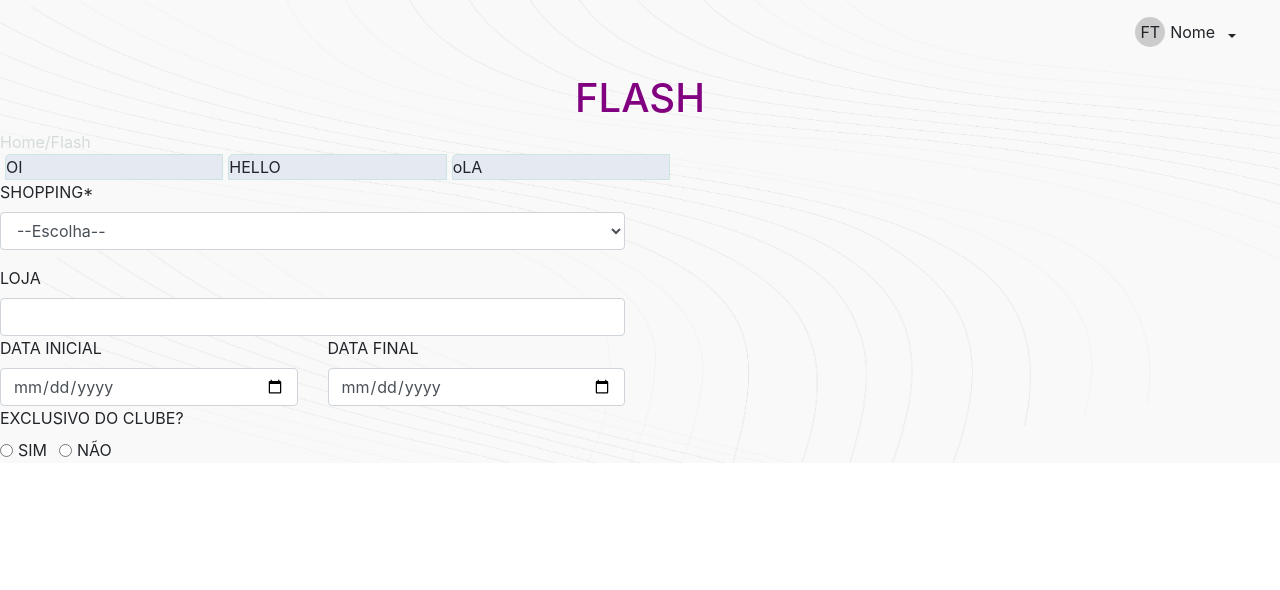
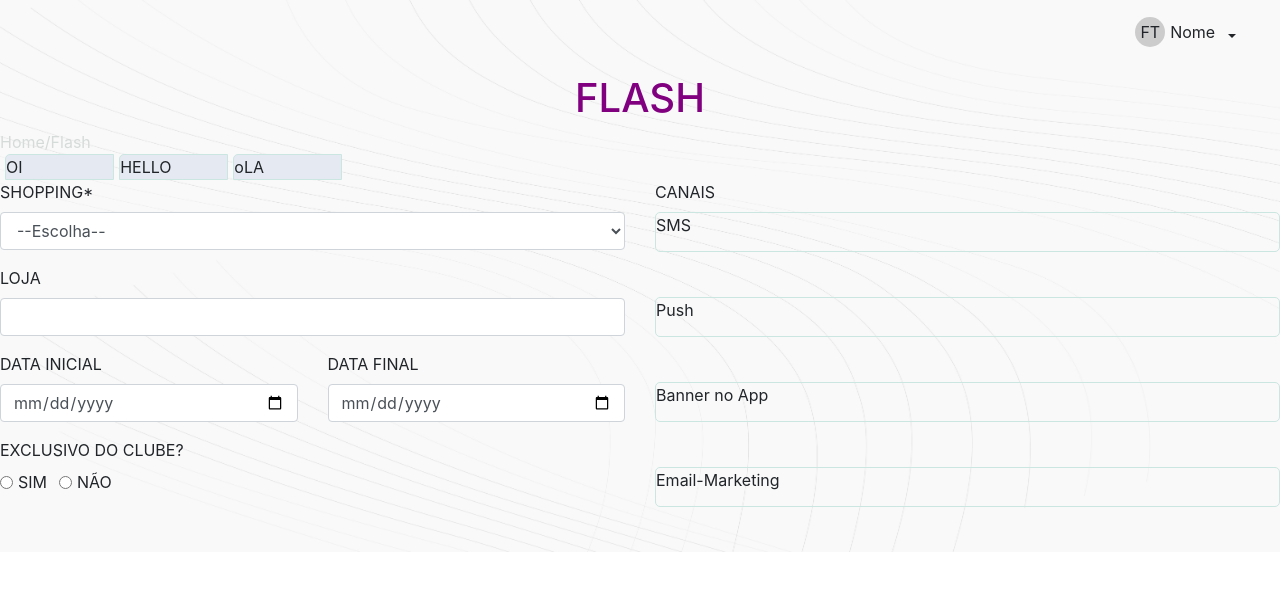
Before and after one commit to WellHarper/flash-page, a React (Create React App) app: page / in a window 1280 px wide. Shown: the top 590 px of the page. Built offline with nearby package versions, Linux system fonts and the light colour scheme.

Commit message:
adiciona segundo formulario

```diff
--- a/src/App.css
+++ b/src/App.css
@@ -69,6 +69,27 @@ h1 {
     margin-left: 20px;
   }
 
-  .two {
-    padding: 0;
+  .second-column {
+
   }
+
+  .second-column h6 {
+    font-size: 14px;
+    border-top-left-radius: 5px;
+    border-top-left-radius: 5px;
+    border: 1px solid #cbe6e1;
+    margin-top: 0;
+    margin-bottom: 0;
+    height: 30px;
+    align-items: center;
+    /* padding-top: 10px;
+    padding-bottom: 10px; */
+
+  }
+
+  .canais {
+    border: solid 1px #cbe6e1;
+    border-radius: 5px;
+    margin-bottom: 45px;
+    height: 40px;
+  }
--- a/src/App.js
+++ b/src/App.js
@@ -18,12 +18,12 @@ function App() {
         </Col>
       </Row>
       <Row className="options">
-        <Col md={2} className="option">OI</Col>
-        <Col md={2} className="option">HELLO</Col>
-        <Col md={2} className="option">oLA</Col>
+        <Col md={1} className="option">OI</Col>
+        <Col md={1} className="option">HELLO</Col>
+        <Col md={1} className="option">oLA</Col>
       </Row>
-      <Row>
-          <Col md={6} className="one">
+      <Row className="columns">
+          <Col md={6} className="first-column">
             <Form>
               <Form.Group>
                 <Form.Label>
@@ -34,29 +34,50 @@ function App() {
                   <option>Exemple</option>
                 </Form.Control>
               </Form.Group>
+              <Form.Group>
               <Form.Label>
                 LOJA
               </Form.Label>
               <Form.Control type="text"/>
+              </Form.Group>
               <Row>
                 <Col md={6}>
+                <Form.Group>
                   <Form.Label>DATA INICIAL</Form.Label>
                   <Form.Control type="date"/>
+                  </Form.Group>
                 </Col>
                 <Col md={6}>
+                <Form.Group>
                   <Form.Label>DATA FINAL</Form.Label>
                   <Form.Control type="date"/>
+                </Form.Group>
                 </Col>
               </Row>
+              <Form.Group>
               <Form.Label>
                 EXCLUSIVO DO CLUBE?
               </Form.Label>
-              <Row></Row>
+              <br></br>
               <Form.Check inline type="radio" label="SIM" name="option"/>
               <Form.Check inline type="radio" label="NÃO" name="option"/>
-
-
+              </Form.Group>
             </Form>
+          </Col>
+          <Col md={6} className="second-column">
+            <label>CANAIS</label>
+            <div className="canais">
+              SMS
+            </div>
+            <div className="canais">
+              Push
+            </div>
+            <div className="canais">
+              Banner no App
+            </div>
+            <div className="canais">
+              Email-Marketing
+            </div>
           </Col>
       </Row>
 
```
